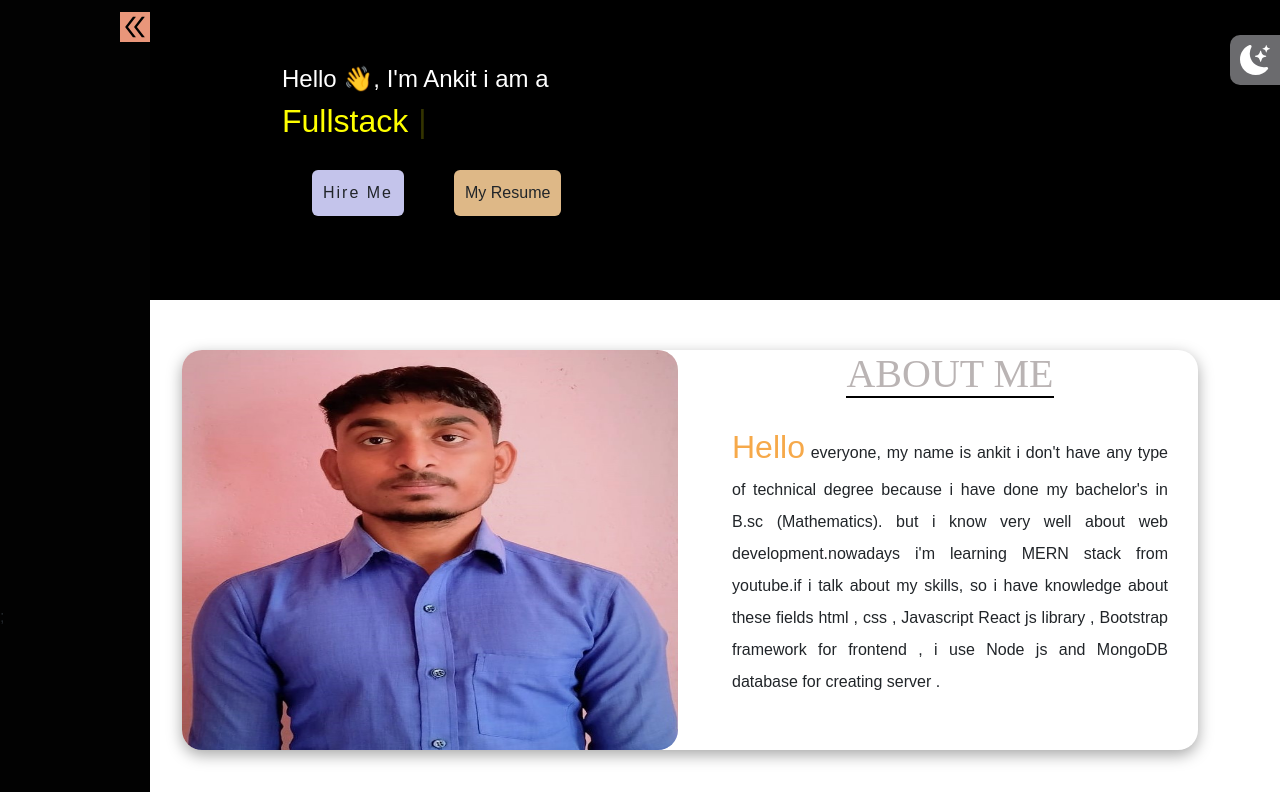
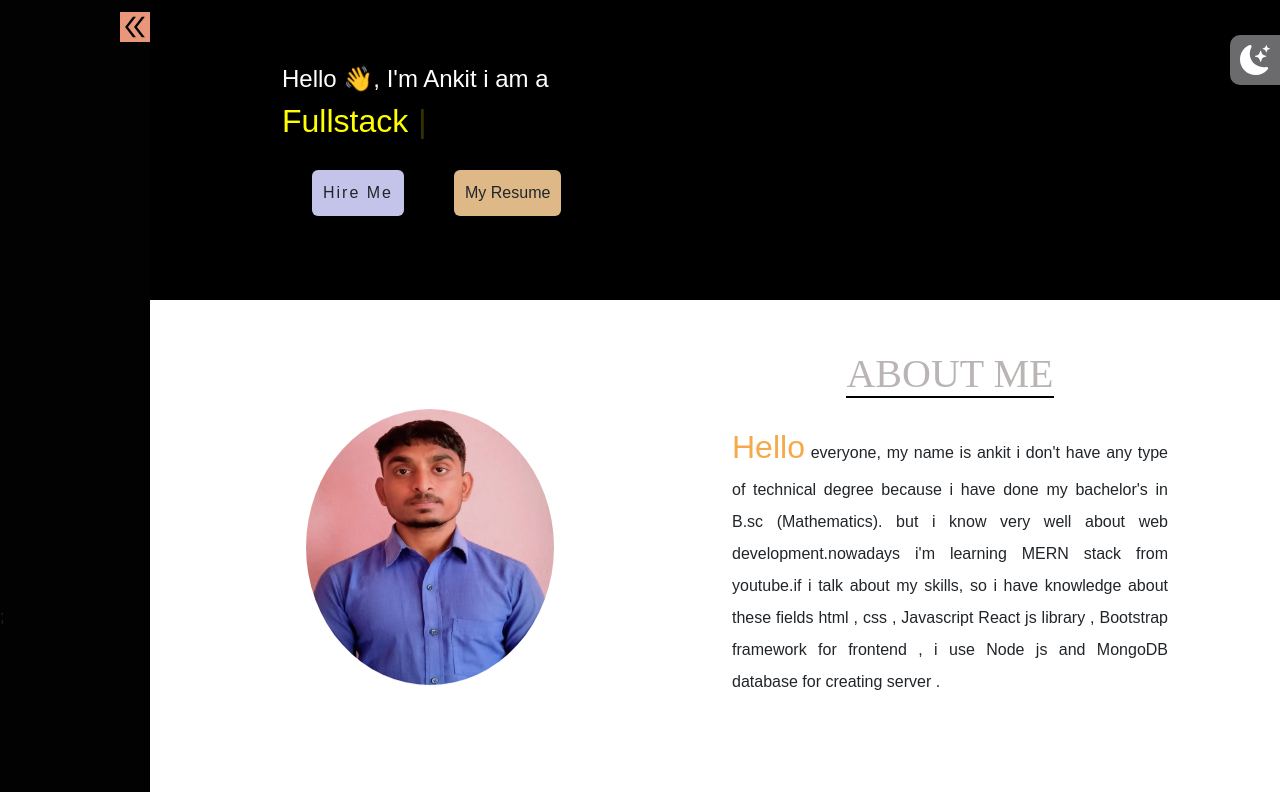
Before and after one commit to Ankit9179/mern-portfolio-project, a React (Create React App) app: page / in a window 1280 px wide. Shown: the top 792 px of the page. Built offline with nearby package versions, Linux system fonts and the light colour scheme.

Commit message:
some changes in about page

```diff
--- a/src/pages/about/AboutPage.css
+++ b/src/pages/about/AboutPage.css
@@ -5,13 +5,37 @@
     margin-bottom: 30px;
     border-radius: 20px;
 
-    box-shadow: rgba(0, 0, 0, 0.35) 0px 5px 15px;
+
+    /* box-shadow: rgba(0, 0, 0, 0.35) 0px 5px 15px; */
+}
+.img-div{
+    display: flex;
+    justify-content: center;
+    align-items: center;
 }
 .img-div img{
-    width: 100%;
-    height: 400px;
-    border-radius: 20px;
+    width: 50%;
+    height: 70%;
+    border-radius: 50%;
+    z-index: 1;
 
+    animation-name: floating;
+    animation-duration: 3s;
+    animation-iteration-count: infinite;
+    animation-timing-function: ease-in-out;
+
+}
+
+@keyframes  floating{
+    0% {
+        transform: translate(0,px);
+    }
+    50% {
+        transform: translate(0,10px);
+    }
+    100% {
+        transform: translate(0,-10px)
+    }
 }
 /*aboout cont*/
 .about-contant{
--- a/src/pages/about/AboutPage.js
+++ b/src/pages/about/AboutPage.js
@@ -10,7 +10,7 @@ const AboutPage = () => {
         <div className="main-div" id="about">
           <div className="row about-content">
             <div className="col-md-6 col-xl-6 col-lg-6 col-xs-12 img-div">
-              <img src={pic} alt="about pic" />
+              <img src={pic} alt="about pic " />
             </div>
             <div className="col-md-6 about-contant">
               <h1>About Me</h1>
```
